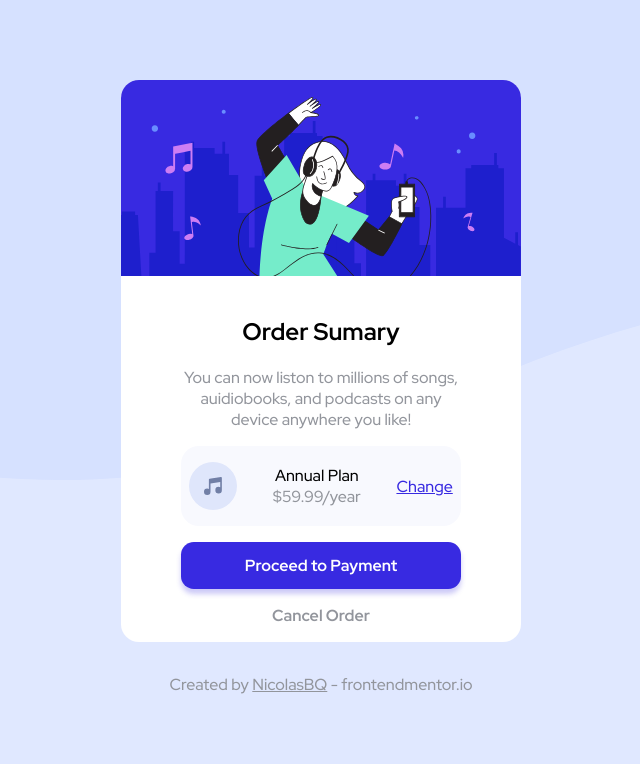
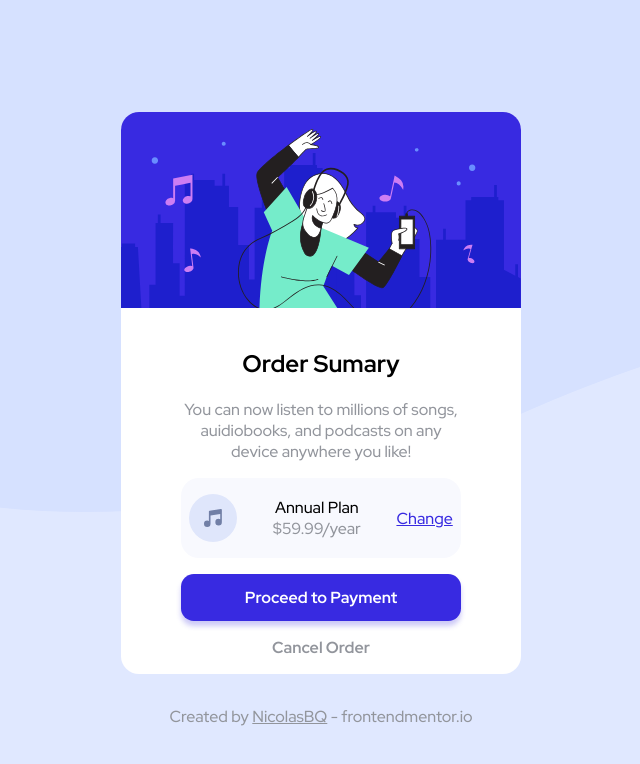
Before and after one commit to NicolasBQ/Order-Summary-Component, a plain HTML site: page index.html in a window 1280 px wide. Shown: the whole page, without its empty margins (319-959 px from the left). Drawn offline with Linux system fonts and the light colour scheme.

Commit message:
Order summary component

```diff
--- a/index.html
+++ b/index.html
@@ -13,7 +13,7 @@
         <div class="container">
             <h2 class="font-bold">Order Sumary</h2>
             <p class="secondary-font-color font-medium">
-                You can now liston to millions of songs, auidiobooks, and podcasts on any device anywhere you like!
+                You can now listen to millions of songs, auidiobooks, and podcasts on any device anywhere you like!
             </p>
             <div class="annual-plan-container border-radius margin-bottom">
                 <img src="./images/icon-music.svg" alt="music icon" class="music-icon">
--- a/style.css
+++ b/style.css
@@ -32,7 +32,7 @@ article {
     width: 40%;
     min-width: 20rem;
     max-width: 25rem;
-    margin: 5rem auto 2rem auto;
+    margin: 7rem auto 2rem auto;
     background-color: #fff;
 }
 
```
